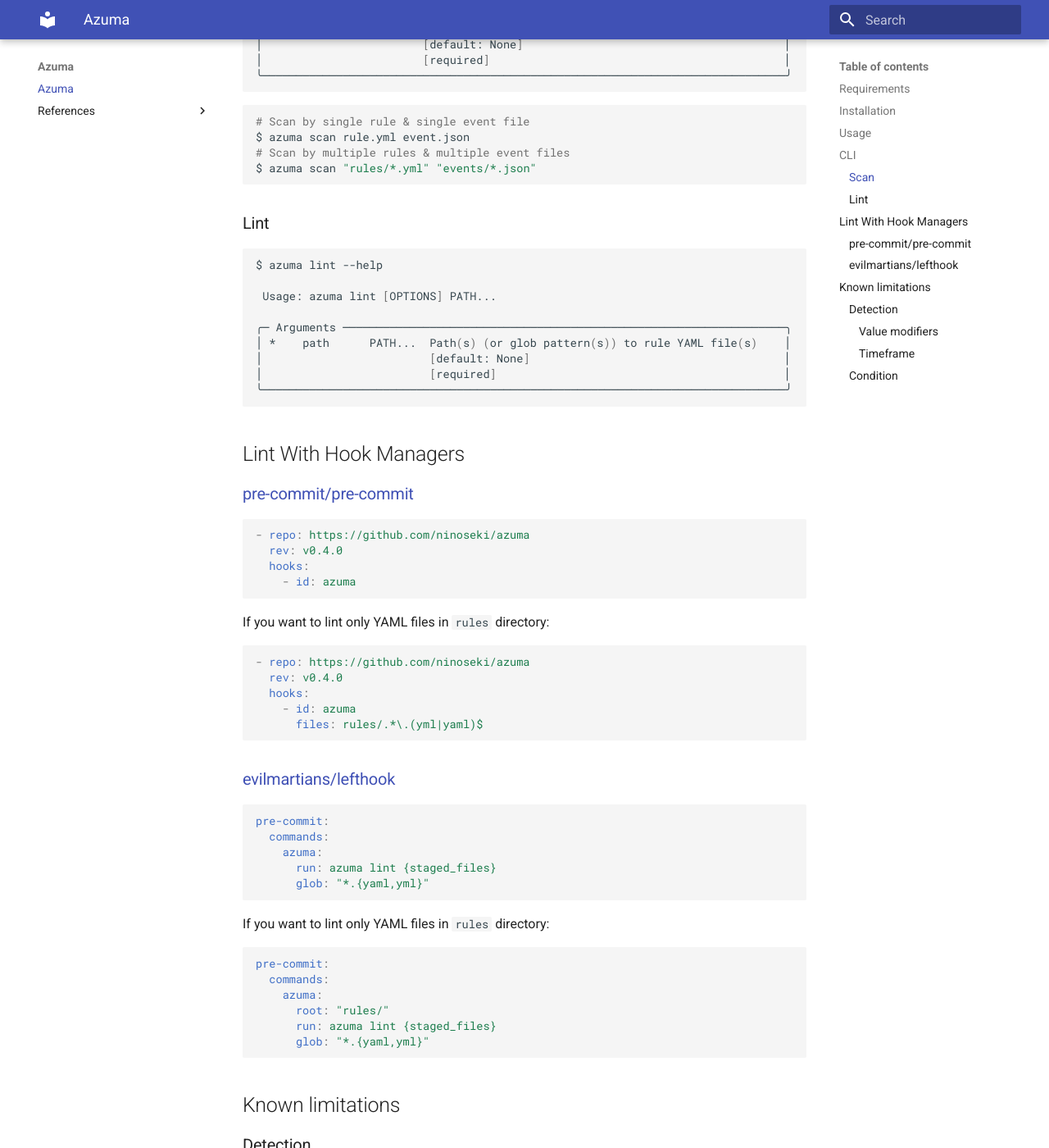
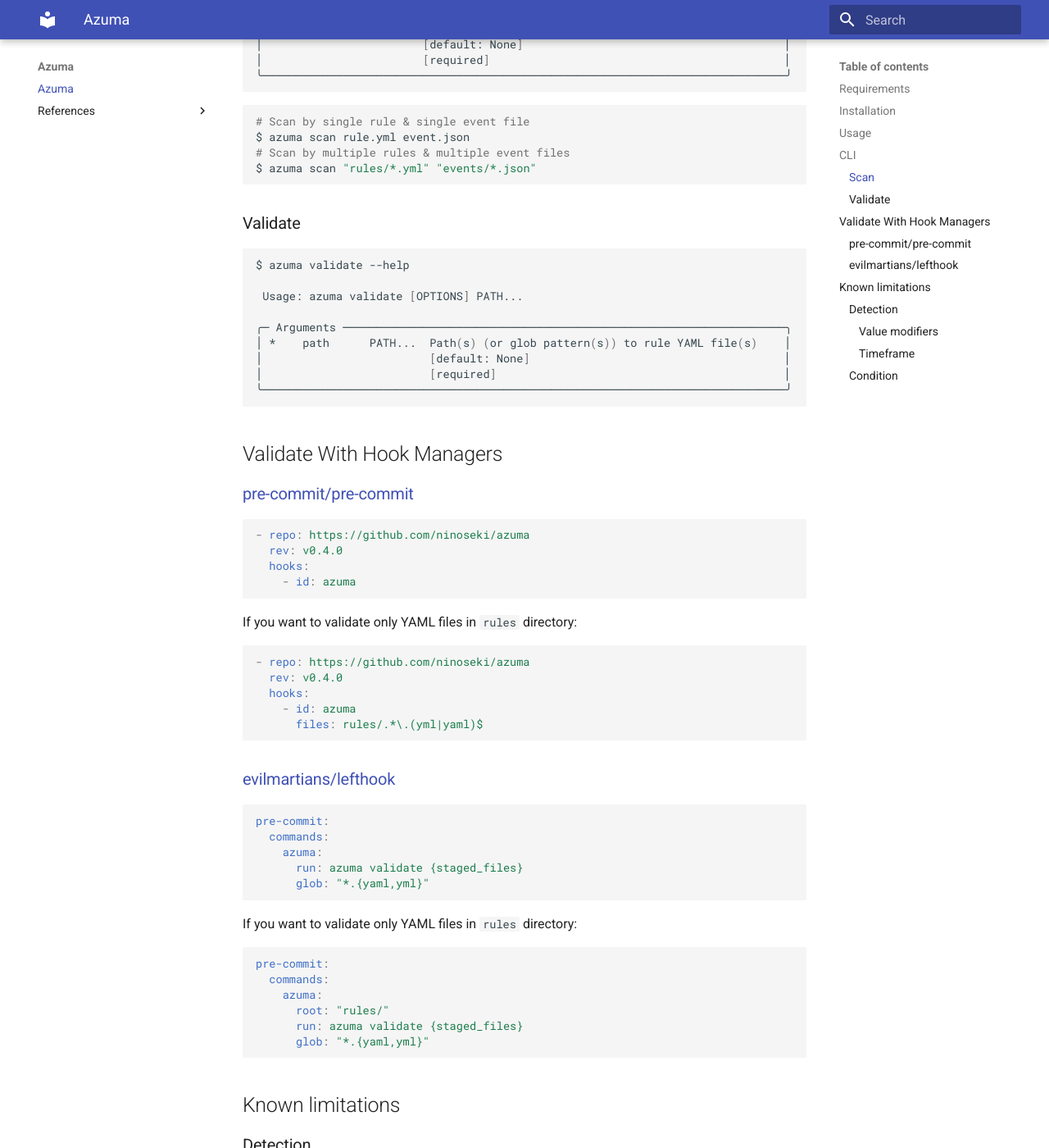
Before and after one commit to ninoseki/azuma, an MkDocs documentation site: the page built from docs/index.md, in a window 1280 px wide and 1400 px high, scrolled down 1401 px. Shown: the whole window at 82% size. Built offline with MkDocs 1.6.1 and Material for MkDocs 9.7.7, drawn with Linux system fonts in a browser that asks for light colours.

Commit message:
refactor: rename lint (#30)

````diff
--- a/.pre-commit-hooks.yaml
+++ b/.pre-commit-hooks.yaml
@@ -1,5 +1,5 @@
 - id: azuma
   name: azuma
-  entry: azuma lint
+  entry: azuma validate
   language: python
   types: [yaml]
--- a/docs/index.md
+++ b/docs/index.md
@@ -71,12 +71,12 @@
 $ azuma scan "rules/*.yml" "events/*.json"
 ```
 
-### Lint
+### Validate
 
 ```bash
-$ azuma lint --help
+$ azuma validate --help
 
- Usage: azuma lint [OPTIONS] PATH...
+ Usage: azuma validate [OPTIONS] PATH...
 
 ╭─ Arguments ──────────────────────────────────────────────────────────────────╮
 │ *    path      PATH...  Path(s) (or glob pattern(s)) to rule YAML file(s)    │
@@ -85,7 +85,7 @@
 ╰──────────────────────────────────────────────────────────────────────────────╯
 ```
 
-## Lint With Hook Managers
+## Validate With Hook Managers
 
 ### [pre-commit/pre-commit](https://github./pre-commit/pre-commit)
 
@@ -96,7 +96,7 @@
     - id: azuma
 ```
 
-If you want to lint only YAML files in `rules` directory:
+If you want to validate only YAML files in `rules` directory:
 
 ```yaml
 - repo: https://github.com/ninoseki/azuma
@@ -112,18 +112,18 @@
 pre-commit:
   commands:
     azuma:
-      run: azuma lint {staged_files}
+      run: azuma validate {staged_files}
       glob: "*.{yaml,yml}"
 ```
 
-If you want to lint only YAML files in `rules` directory:
+If you want to validate only YAML files in `rules` directory:
 
 ```yaml
 pre-commit:
   commands:
     azuma:
       root: "rules/"
-      run: azuma lint {staged_files}
+      run: azuma validate {staged_files}
       glob: "*.{yaml,yml}"
 ```
 
````
Also changed, not shown: 1 other file.
